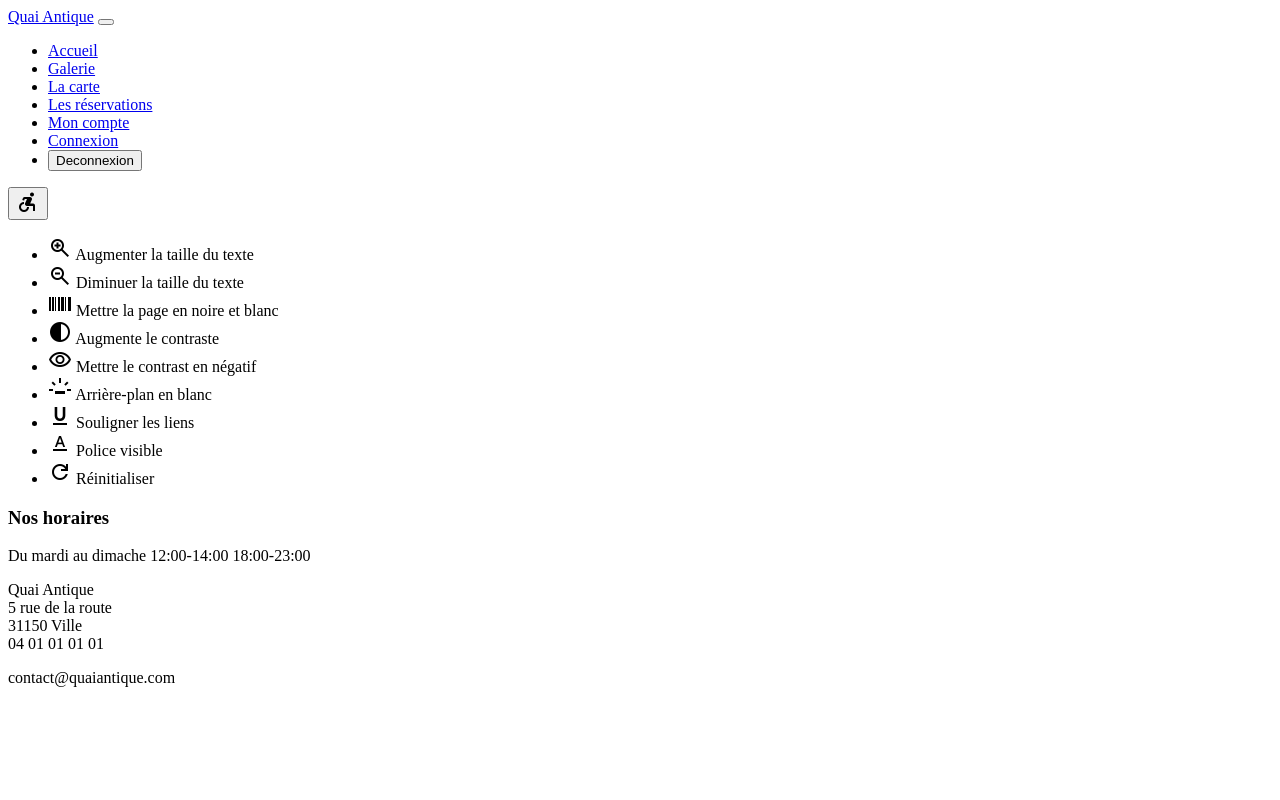
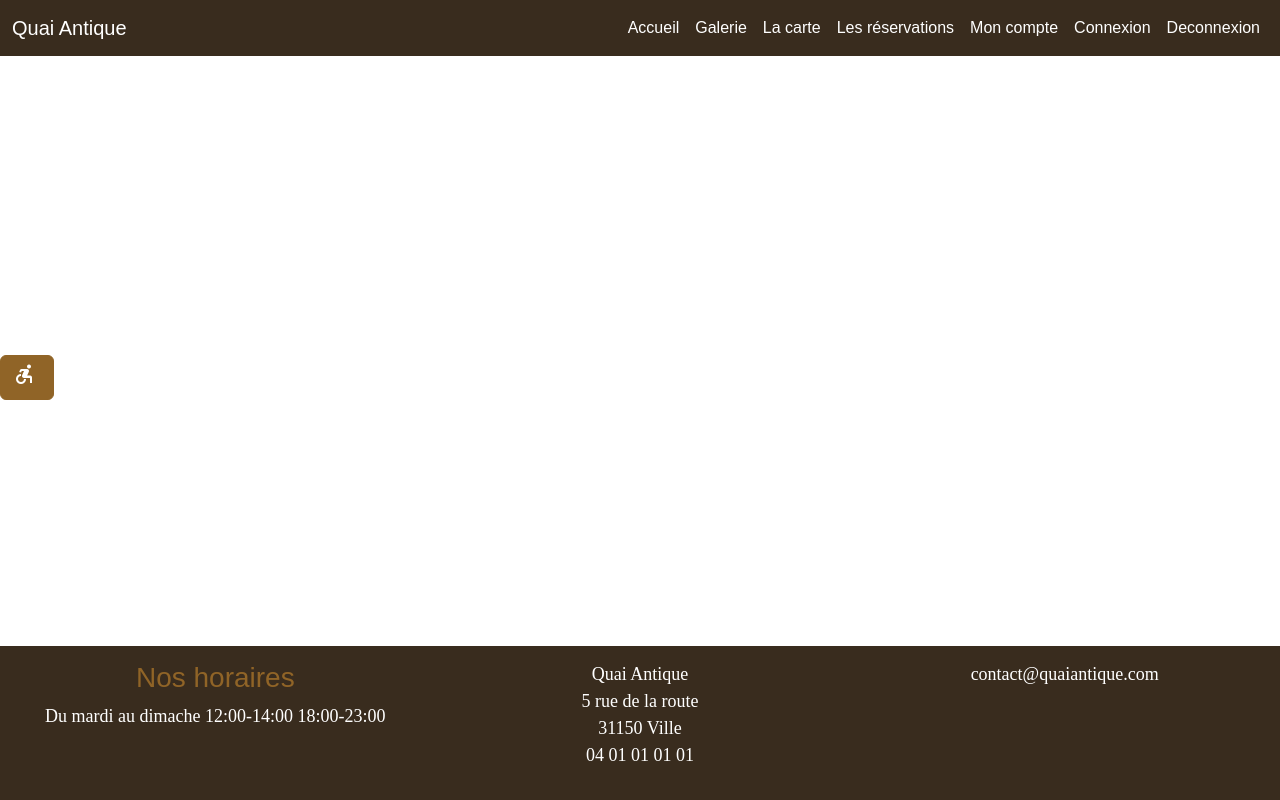
Before and after one commit to francois-xavier-darragon/Projet-File-rouge-front, a website: page index.html in a window 1280 px wide. Drawn offline with nearby package versions, Linux system fonts and the light colour scheme; no server answers; a web font is replaced by a local one.

Commit message:
fix link css

```diff
--- a/index.html
+++ b/index.html
@@ -7,7 +7,7 @@
     <link rel="preconnect" href="https://fonts.gstatic.com" crossorigin />
     <link rel="stylesheet" href="https://fonts.googleapis.com/css2?family=Hind+Madurai:wght@300;400;500;600;700&display=swap"/>
     <link rel="stylesheet" href="https://fonts.googleapis.com/css2?family=Material+Symbols+Outlined:opsz,wght,FILL,GRAD@24,400,0,0" />
-    <link rel="stylesheet" href="scss/main.css/" />
+    <link rel="stylesheet" href="scss/main.css" />
     <title>Document</title>
   </head>
   <body>
```
